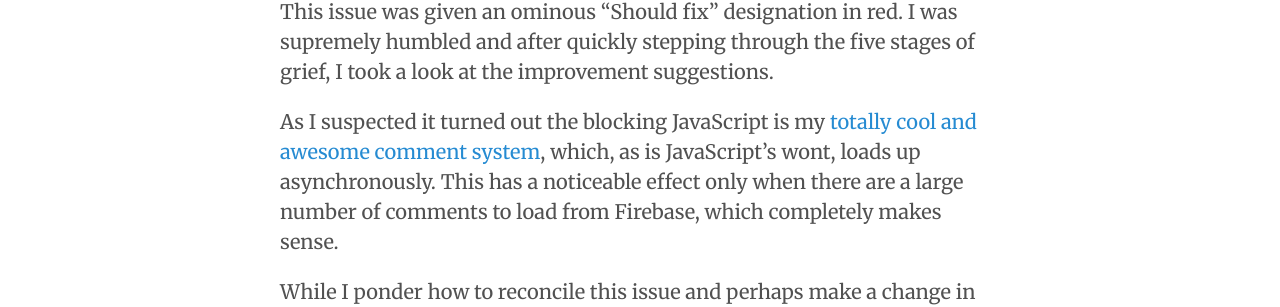
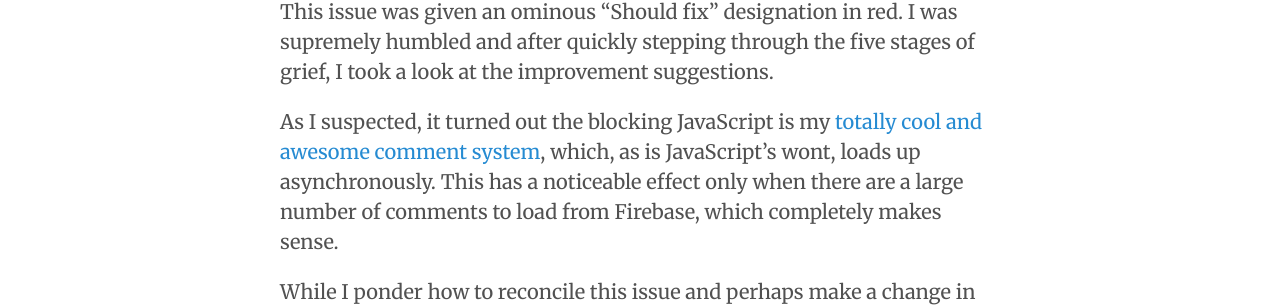
Before and after one commit to nchristiny/nchristiny.github.io, a Jekyll site: the page built from _posts/2016-07-19-google-page-insights.md, in a window 1280 px wide. Shown: the part 1068-1375 px from the top of the page. Built offline with Jekyll 4.4.1, drawn with Linux system fonts in a browser that asks for light colours; nearby versions of some CDN libraries; comment, search, counter and statistics services are not loaded.

```diff
--- a/_posts/2016-07-19-google-page-insights.md
+++ b/_posts/2016-07-19-google-page-insights.md
@@ -24,6 +24,6 @@ Significantly decreasing my score on both the desktop and mobile versions was th
 
 This issue was given an ominous "Should fix" designation in red. I was supremely humbled and after quickly stepping through the five stages of grief, I took a look at the improvement suggestions.
 
-As I suspected it turned out the blocking JavaScript is my [totally cool and awesome comment system](/blog/never-read-the-comments), which, as is JavaScript's wont, loads up asynchronously. This has a noticeable effect only when there are a large number of comments to load from Firebase, which completely makes sense.
+As I suspected, it turned out the blocking JavaScript is my [totally cool and awesome comment system](/blog/never-read-the-comments), which, as is JavaScript's wont, loads up asynchronously. This has a noticeable effect only when there are a large number of comments to load from Firebase, which completely makes sense.
 
 While I ponder how to reconcile this issue and perhaps make a change in the future, I am satisfied that it is not a tremendous deal-breaker. My pages load on mobile and desktop just fine and dandy. However, I found it really great to know that this marvelous tool exists. Thanks Google!
```
Also changed, not shown: blog/index.md (added, +11 -0 lines).
